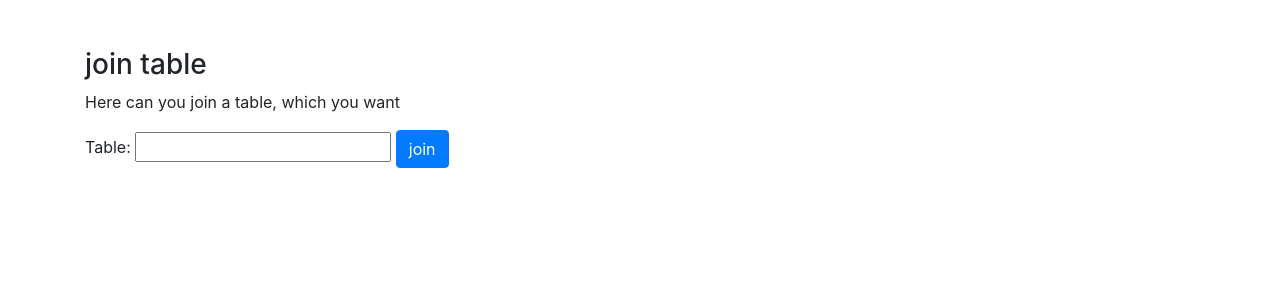
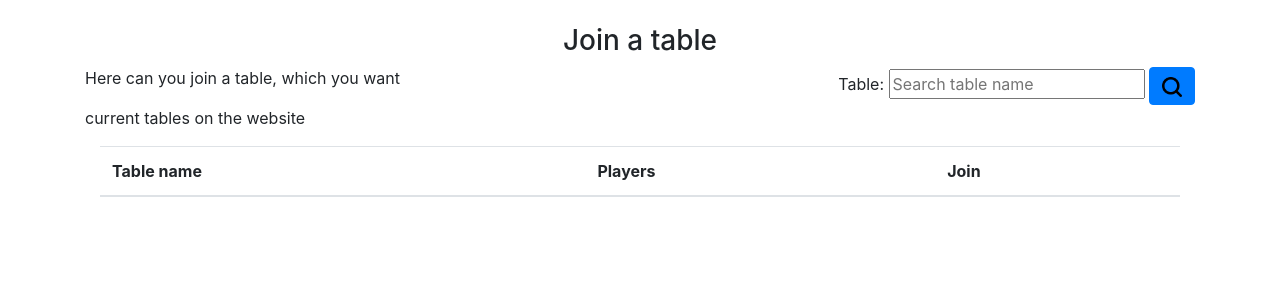
Before and after one commit to Comusch/Server_briscola, a Flask app: page /join-table in a window 1280 px wide. Shown: the part 56-356 px from the top of the page. Run offline with Flask 3, Linux system fonts and the light colour scheme; the visitor is signed in with stand-in values (Sample User, id 1); lists and menus that the app fills with data are empty; parts of the project's set-up code (start-up, migrations or seed data) failed here and were passed over; some libraries are stand-ins or nearby versions.

Commit message:
Update the function to join a table

```diff
--- a/Tabel.py
+++ b/Tabel.py
@@ -13,8 +13,9 @@ class Table:
         self.link = link
         self.description = description
         #the players list contains the first player and the other players
-        #player is an instance of the S_Player class
+        #player is an instance of the place from the database
         self.players = [firstplayer]
+        self.play_mode = 5
         self.length = 1
         self.game = None
 
@@ -30,6 +31,9 @@ class Table:
         #TODO: create the game
         pass
 
+    def set_playmode(self, new_play_mode):
+        self.play_mode = new_play_mode
+
 
 class S_Player:
 
--- a/app.py
+++ b/app.py
@@ -9,7 +9,7 @@ db = SQLAlchemy()
 DB_NAME = "database.db"
 
 tables = []
-infinite_counter = 1
+
 
 def infinite_couterchange(new_value):
     infinite_counter = new_value
@@ -42,6 +42,8 @@ def create_app():
     # in the following the tables and the game mode will be created
     # TODO: create the tables and the game mode
 
+    # just default values to test the programm
+
 
     return app
 
@@ -55,4 +57,7 @@ def create_database(app):
 
 if __name__ == '__main__':
     app = create_app()
-    app.run(host='192.168.2.33', use_reloader=False)
+    import Tabel
+    tables.append(Tabel.Table(0, "firsttestTabel", f"/table/0",
+                              "First test table to play briscola"))
+    app.run(host='192.168.2.169', use_reloader=False)
--- a/models.py
+++ b/models.py
@@ -9,6 +9,8 @@ class User(db.Model, UserMixin):
     email = db.Column(db.String(150), unique = True)
     password = db.Column(db.String(150))
     nickName = db.Column(db.String(150), unique = True)
+    profile_description = db.Column(db.String(150), default="I am a user of this website!")
+    img_profile = db.Column(db.String(150), default = "default.png")
 
 class Moderator_Rights(db.Model):
     id = db.Column(db.Integer, primary_key = True)
--- a/static/CSS-files/base.css
+++ b/static/CSS-files/base.css
@@ -13,7 +13,7 @@
 }
 
 .cost-back-color{
-    background-color: #9d0523;
+    background-color: rgb(0, 13, 100);
     color: black;
 }
 
@@ -25,7 +25,7 @@
     position: fixed;
     align: right;
     bottom: 20px;
-    background-color: #9d0523;
+    background-color: rgb(0, 13, 100);
     color: #fff;
     padding: 10px 20px;
     border: none;
--- a/static/CSS-files/home.css
+++ b/static/CSS-files/home.css
@@ -13,3 +13,7 @@
     margin-bottom: 100px;
 
 }
+
+.row > div{
+    margin: 10px;
+}
--- /dev/null
+++ b/static/CSS-files/joinTable.css
@@ -0,0 +1,11 @@
+.container-ontop {
+    display: flex;
+    flex-direction: row;
+    justify-content: space-between;
+    align-items: center;
+}
+
+.container-ontop form {
+    margin-left: auto;
+    justify-items: center;
+}
--- a/templates/base.html
+++ b/templates/base.html
@@ -64,7 +64,6 @@
         {% endif %}
         {% endwith %}
             <br>
-            <br>
         {% block content %}
 
         {% endblock %}
--- a/templates/joinTable.html
+++ b/templates/joinTable.html
@@ -1,20 +1,51 @@
 {% extends "base.html" %}
+{% block styles %}
+    <link rel="stylesheet" href="{{ url_for('static', filename='CSS-files/joinTable.css') }}">
+{% endblock %}
 {% block title %}
 join table
 {% endblock %}
 {% block content %}
-    <h3>join table</h3>
+    <h3 align="center">Join a table</h3>
+    <div class="container-ontop">
         <p>Here can you join a table, which you want</p>
         <form action="/join_table" method="post">
             <label for="table">Table:</label>
-        <input type="text" id="table" name="table" required>
-        <button type="submit" value="Join" class="btn btn-primary">join</button>
+            <input type="text" id="table" name="table" placeholder="Search table name">
+            <button type="submit" class="btn btn-primary" width="20" height="20">
+                <img src="{{ url_for('static', filename='Icons/search.png') }}" alt="join" class="icon" width="20" height="20">
+            </button>
         </form>
+    </div>
+    <p>current tables on the website</p>
+    <div class="col-md-12">
+                <table class="table table-hover">
+                    <thead>
+                        <tr>
+                            <th scope="col">Table name</th>
+                            <th scope="col">Players</th>
+                            <th scope="col">Join</th>
+                        </tr>
+                    </thead>
+                    <tbody>
                         {% for table in tables %}
-        <div class="table_container">
-            <a href="/tables/{{ table.id }}">{{ table.name }}</a>
-            <p>Person on it: {{ table.length }}<p>
-            <p>Description: {{ table.description }}</p>
+                            <tr>
+                                <td>{{ table.name }}</td>
+                                <td>
+                                    {% for player in table.players %}
+                                        {{ player.name }}
+                                    {% endfor %}
+                                </td>
+                                <td>
+                                    <a href="/table/{{ table.id }}" class="btn btn-primary btn-sm">
+                                        <img src="{{ url_for('static', filename='Icons/share.png') }}" alt="join" class="join" width="20" height="20">
+                                        Join
+                                    </a>
+                                </td>
+                            </tr>
+                        {% endfor %}
+                    </tbody>
+                </table>
             </div>
-    {% endfor %}
+
 {% endblock %}
--- a/view.py
+++ b/view.py
@@ -2,7 +2,7 @@ from flask import Blueprint, render_template, request, flash, jsonify, redirect,
 from flask_login import login_user, login_required, logout_user, current_user
 
 import app
-from app import tables, infinite_counter
+from app import tables
 from Tabel import *
 
 views = Blueprint('views', __name__)
@@ -11,7 +11,7 @@ views = Blueprint('views', __name__)
 @views.route('/', methods=['GET', 'POST'])
 @login_required
 def home():
-    return render_template("Home.html",  user=current_user)
+    return render_template("Home.html",  user=current_user, tables=tables)
 
 @views.route('/create-table', methods=['GET', 'POST'])
 @login_required
@@ -20,10 +20,9 @@ def create_table():
         table_name = request.form.get('name-table')
         table_description = request.form.get('discription')
         first_player = current_user
-        app.infinite_couterchange(infinite_counter+1)
-        tables.append(Table(infinite_counter, table_name, f"/table/{infinite_counter}", table_description, current_user))
+        tables.append(Table(len(tables), table_name, f"/table/{len(tables)}", table_description, current_user))
         print(f"Table name: {table_name}, Table description: {table_description}")
-        return redirect(url_for('views.table', table_id=infinite_counter))
+        return redirect(url_for('views.table', table_id=len(tables)))
 
     return render_template("createTabel.html", user=current_user)
 
@@ -31,6 +30,7 @@ def create_table():
 @login_required
 def join_table():
     #TODO: Add the player to the table
+    print(tables)
     return render_template("joinTable.html", user=current_user, tables=tables)
 
 @views.route('/table/<int:table_id>', methods=['GET', 'POST'])
```
Also changed, not shown: templates/Home.html (+35 -0 lines), static/Icons/search.png (added), 1 other file. Lines whose indentation alone changed are shown as unchanged.
